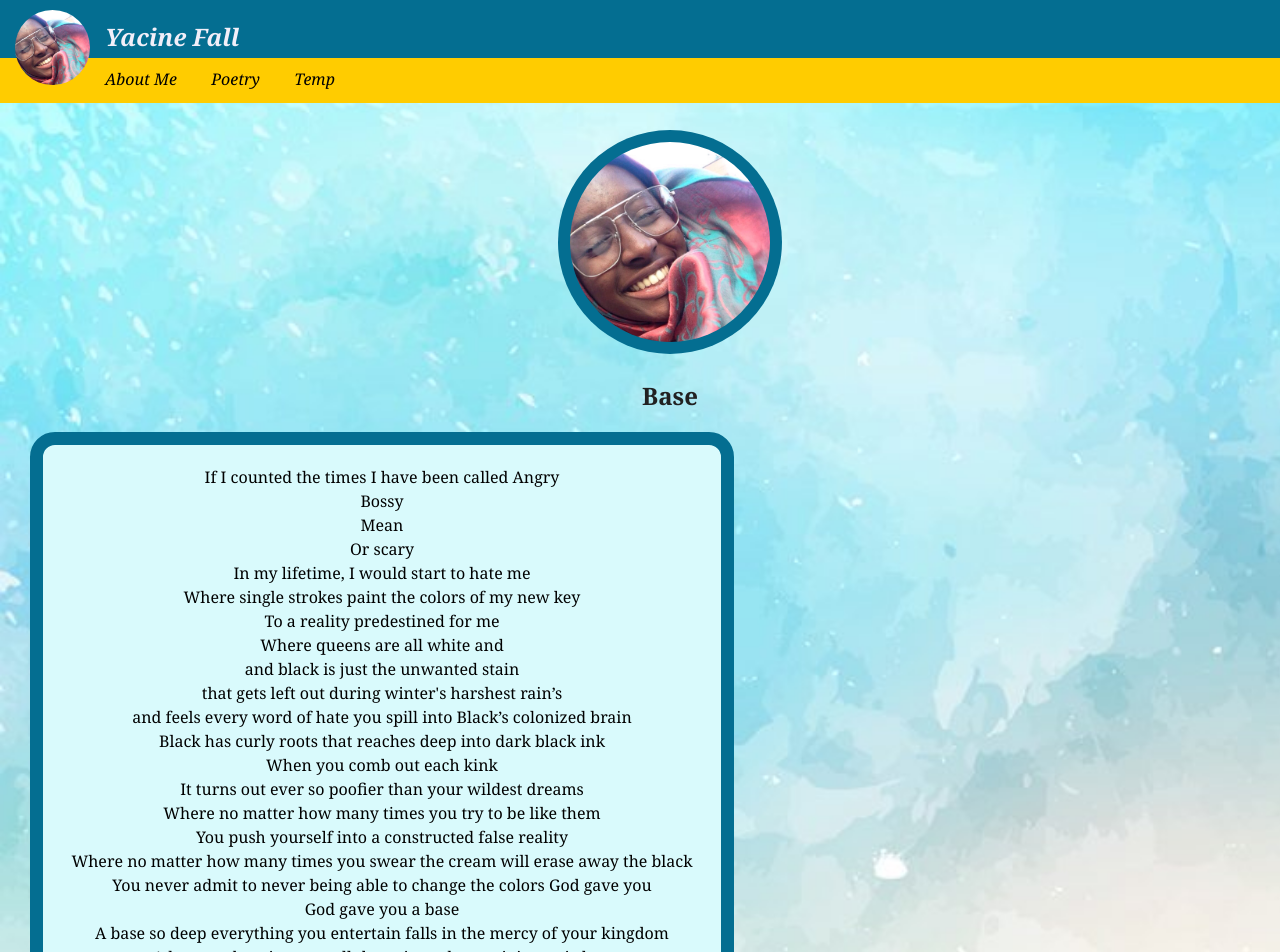
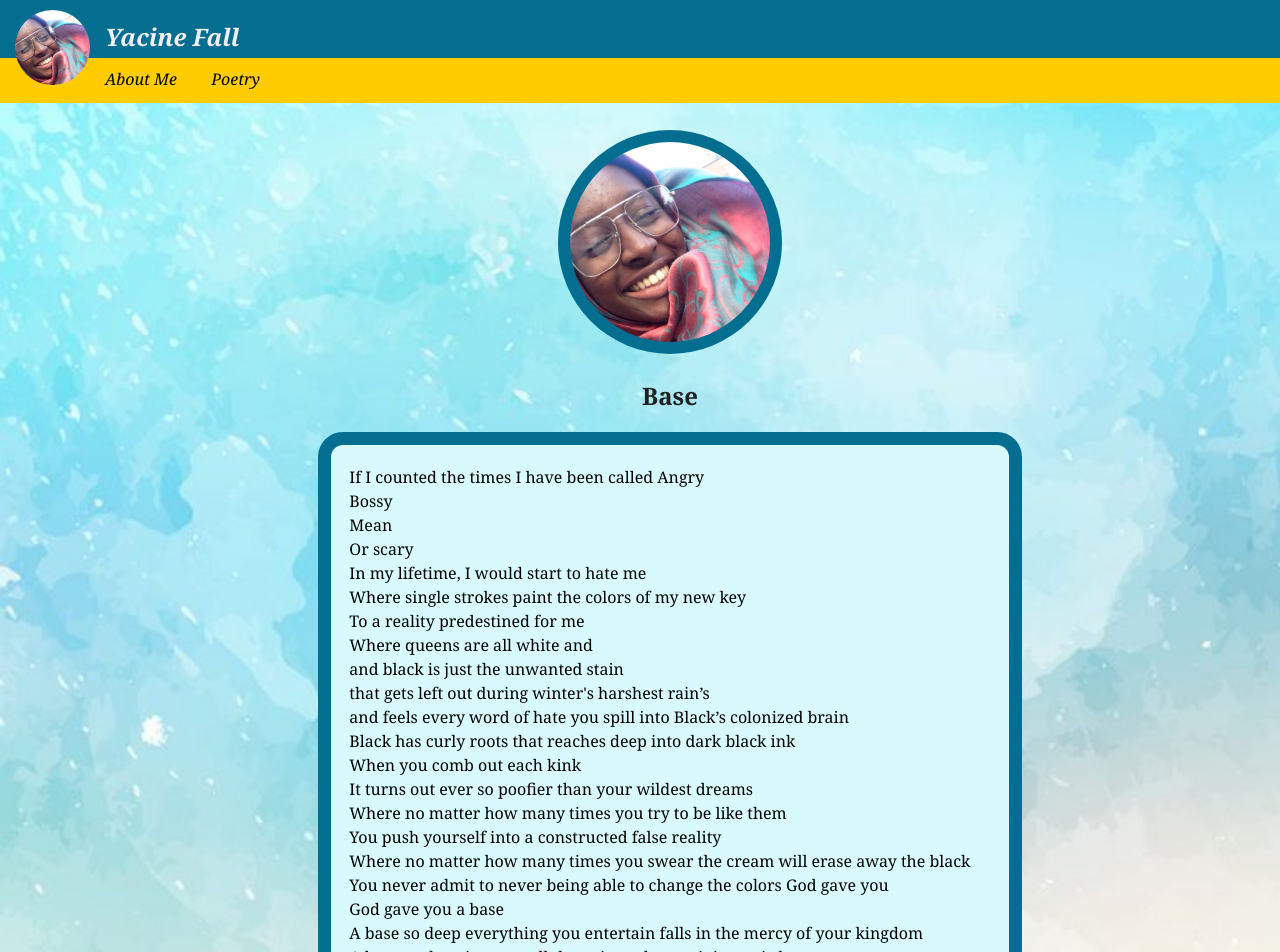
Before and after one commit to parisminton/Yacine_Blog, a plain HTML site: page index.html in a window 1280 px wide. Shown: the top 952 px of the page. Drawn offline with nearby package versions, Linux system fonts and the light colour scheme.

Commit message:
Centers Poem

```diff
--- a/index.html
+++ b/index.html
@@ -11,13 +11,13 @@
         <ul>
           <li class="subheadings"><a href="aboutme.html" class="notcurrentpage">About Me</a></li>
           <li class="subheadings"><a href="poetry.html"  class="notcurrentpage">Poetry</a></li>
-          <li class="subheadings"><a href=""  class="notcurrentpage">Temp</a></li>
         </ul>
       </header>
       <main>
           <span>
             <img src="yacinefall.jpg" alt="yacinefall"/>
             <h2> Base </h2>
+            <div class="bodyText">
               <pre>
   <!-- -------->If I counted the times I have been called Angry
   <!-- -------->Bossy
@@ -73,6 +73,7 @@
   <!-- -------->This it what it finally means to feel
   <!-- -------->Now let's start to listen
           </pre>
+        </div>
       </span>
       </main>
 
--- a/style.css
+++ b/style.css
@@ -69,6 +69,11 @@ main pre{
   line-height: 1.5;
   max-width: 658px;
   min-width: 658px;
+  text-align: left;
+  margin: 0 auto;
+}
+main .bodyText{
+  text-align: center;
 }
 body{
   margin: 0px;
```
Lines whose indentation alone changed are shown as unchanged.
